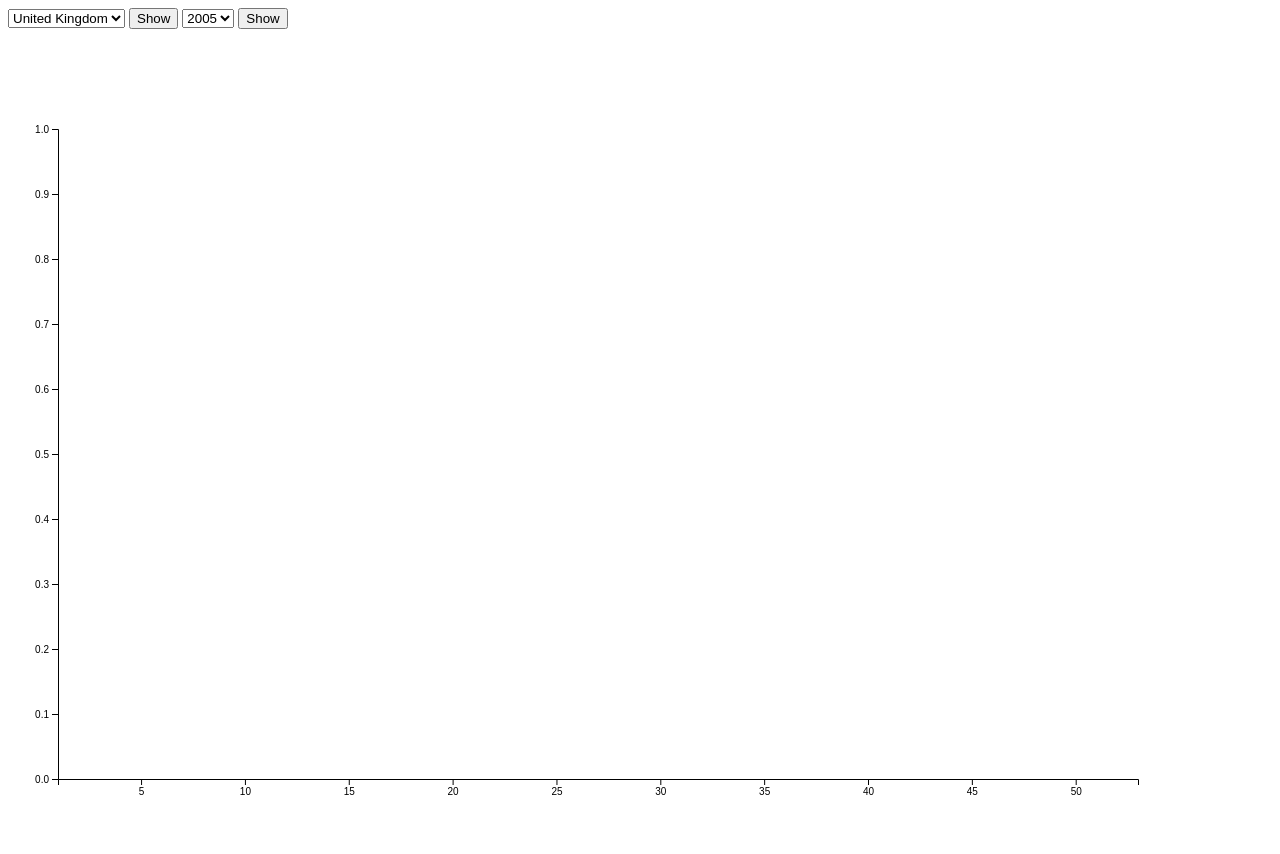
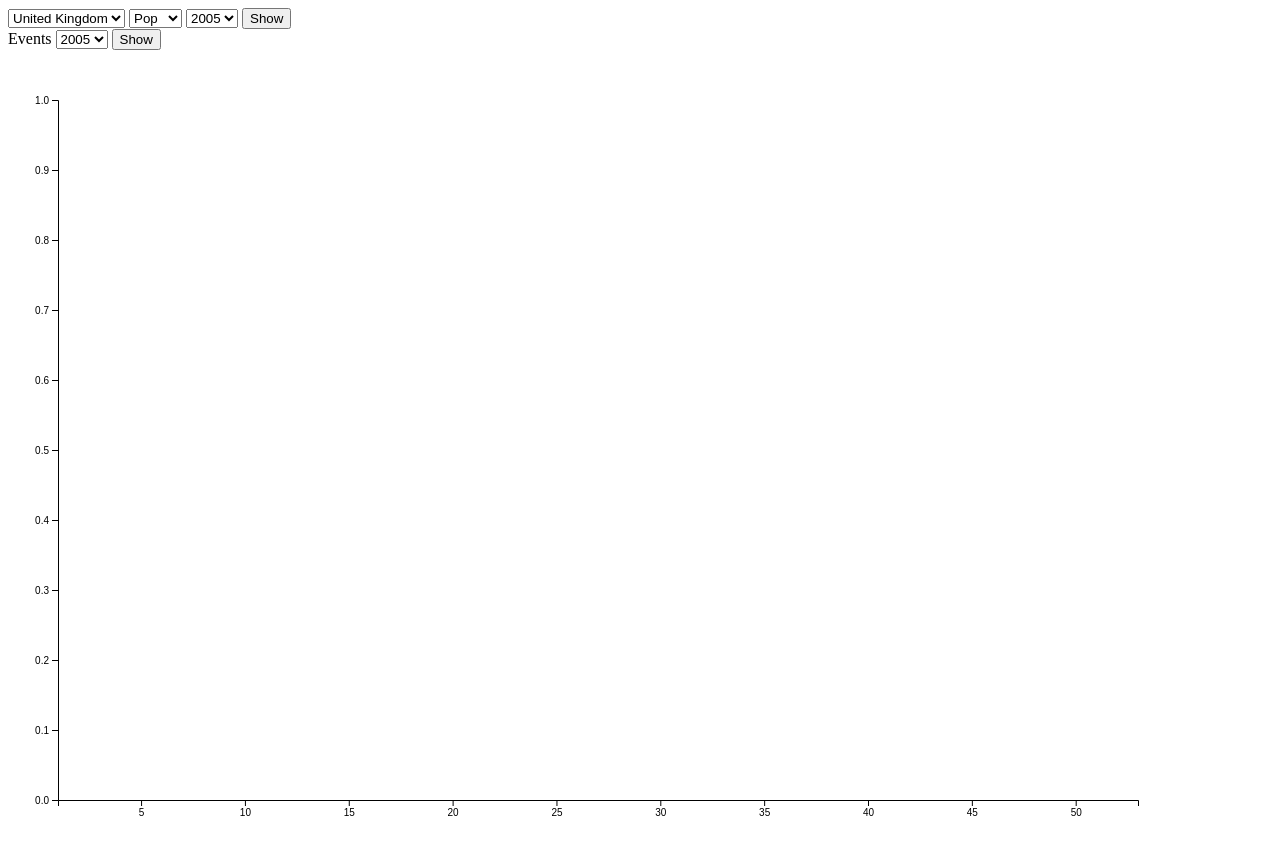
Before and after one commit to EelcoWiechert/JKU_data_exploration, a website: page index.html in a window 1280 px wide. Drawn offline with nearby package versions, Linux system fonts and the light colour scheme.

Commit message:
Small changes

```diff
--- a/index.html
+++ b/index.html
@@ -3,12 +3,56 @@
 </head>
 
 <body>
-
+<div>
   <select id="country_select">
     <option value="UK">United Kingdom</option>
     <option value="US">United States</option>
   </select>
+
+  <select id="genre_select">
+    <option value="rnb">Pop</option>
+    <option value="rap">Rock</option>
+    <option value="electronic">Pop</option>
+    <option value="rock">Rock</option>
+    <option value="new age">Pop</option>
+    <option value="classical">Rock</option>
+    <option value="reggae">Pop</option>
+    <option value="blues">Rock</option>
+    <option value="country">Pop</option>
+    <option value="world">Rock</option>
+    <option value="folk">Pop</option>
+    <option value="easy listening">Rock</option>
+    <option value="jazz">Pop</option>
+    <option value="vocal">Rock</option>
+    <option value="children's">Pop</option>
+    <option value="punk">Rock</option>
+    <option value="alternative">Pop</option>
+    <option value="heavy metal">Rock</option>
+    <option value="spoken word">Pop</option>
+    <option value="pop">Rock</option>
+  </select>
+
+  <select id="year_select">
+    <option value=2005>2005</option>
+    <option value=2006>2006</option>
+    <option value=2007>2007</option>
+    <option value=2008>2008</option>
+    <option value=2009>2009</option>
+    <option value=2010>2010</option>
+    <option value=2011>2011</option>
+    <option value=2012>2012</option>
+    <option value=2013>2013</option>
+    <option value=2014>2014</option>
+    <option value=2015>2015</option>
+    <option value=2016>2016</option>
+  </select>
+
   <button type="button" onclick="show_countries();">Show</button>
+
+</div>
+
+<div>
+  Events
 
   <select id="event_select">
     <option value=2005>2005</option>
@@ -25,7 +69,7 @@
     <option value=2016>2016</option>
   </select>
   <button type="button" onclick="show_events();">Show</button>
-
+</div>
 
 <script src="https://d3js.org/d3.v4.min.js"></script>
 <script src="https://cdnjs.cloudflare.com/ajax/libs/moment.js/2.18.1/moment.min.js"></script>
@@ -49,7 +93,7 @@ function checkWeek(date) {
 
 <script>
 
-var margin = {top: 100, right: 150, bottom: 50, left: 50}
+var margin = {top: 50, right: 150, bottom: 50, left: 50}
   , width = window.innerWidth - margin.left - margin.right // Use the window's width
   , height = window.innerHeight - margin.top - margin.bottom; // Use the window's height
 
@@ -92,12 +136,14 @@ var margin = {top: 100, right: 150, bottom: 50, left: 50}
 
     // get info
     country = document.getElementById("country_select").value;
+    genre = document.getElementById("genre_select").value;
+    year = document.getElementById("year_select").value;
 
     d3.json("/data/data.json", function(data) {
       data_filtered = data.filter(function (d) {
         return  d.country == country &&
-                d.genre == 'pop' &&
-                d.year == '2005';
+                d.genre == genre &&
+                d.year == year;
       });
 
       data_filtered_sorted = data_filtered.sort(function(a, b) {
@@ -109,11 +155,9 @@ var margin = {top: 100, right: 150, bottom: 50, left: 50}
 
            y_max = d3.max(data_filtered, function(d) {
      	       return Math.max(d.playcount); })
-
       };
 
       data_to_plot.push(data_filtered_sorted);
-
       plot_lines(data_to_plot);
 
     })
@@ -177,7 +221,10 @@ function plot_lines(data_to_plot){
         .attr('x', width + 20)
         .attr('y', function(d, i) {return (i * 20) + 9;})
         .text(function(d) {return (d[0].year + " - " + d[0].country + " - " + d[0].genre);})
-        .attr('fill', 'black');
+        .attr('fill', 'black')
+        .attr("font-family", "sans-serif")
+        .attr("font-size", "12px")
+        .attr("fill", "black");
 
       // Exit legend
       svg.selectAll('.legend')
@@ -206,7 +253,6 @@ function plot_lines(data_to_plot){
       .attr("y1", y(0))
       .attr("x2", function (d) { return x(checkWeek(d.year+"-"+d.month+"-"+d.day)); })
       .attr("y2", y(y_max));
-
 
     // Enter events
     svg.selectAll(".event_lines")
@@ -247,14 +293,11 @@ function plot_lines(data_to_plot){
     svg.selectAll(".event_text")
       .data(events_raw_filtered)
       .exit().remove()
-
     });
 
     };
-
 </script>
 
 </body>
 
-
 </html
```
Lines whose indentation alone changed are shown as unchanged.
